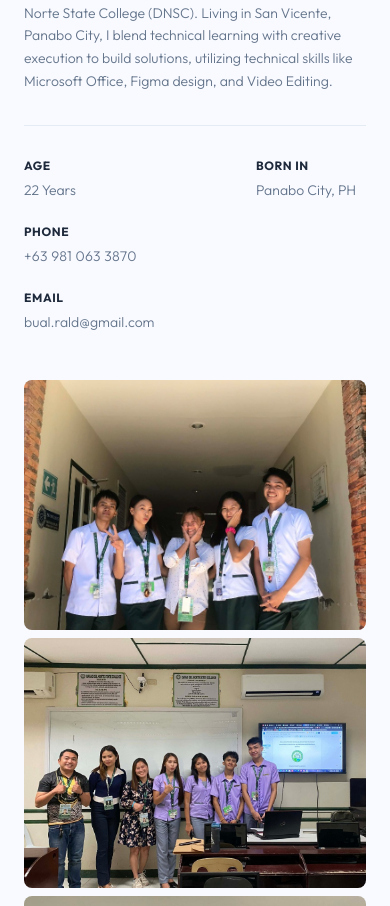
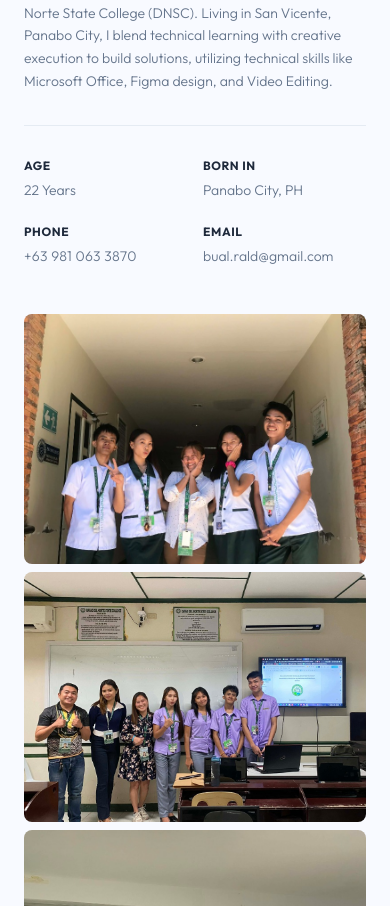
Before and after one commit to Shiwad/geraldbual-portfolio, a React (Vite) app in the folder frontend/: page / in a window 390 px wide. Shown: the part 1560-2466 px from the top of the page. Built offline with nearby package versions, Linux system fonts and the light colour scheme.

Commit message:
fix(frontend): align About info row on mobile while preserving desktop view

```diff
--- a/frontend/src/components/About.jsx
+++ b/frontend/src/components/About.jsx
@@ -48,23 +48,23 @@ export default function About() {
                         Hello there, my full name is Gerald Sumiog Bual. I'm an undergraduate student and a fourth-year Bachelor of Science in Information Systems student at Davao del Norte State College (DNSC). Living in San Vicente, Panabo City, I blend technical learning with creative execution to build solutions, utilizing technical skills like Microsoft Office, Figma design, and Video Editing.
                     </p>
 
-                    {/* Info Row (Larger & Auto-fitting to prevent email wrapping) */}
-                    <div className="flex flex-wrap items-start justify-between gap-y-6 gap-x-8 mt-8 pt-8 border-t border-slate-200/80">
-                        <div className="min-w-[60px]">
+                    {/* Info Row (Grid layout for mobile alignment, original Flexbox for desktop) */}
+                    <div className="grid grid-cols-2 md:flex md:flex-wrap md:items-start md:justify-between gap-y-6 gap-x-4 md:gap-x-8 mt-8 pt-8 border-t border-slate-200/80">
+                        <div className="min-w-0 md:min-w-[60px]">
                             <h4 className="text-xs font-bold text-slate-800 tracking-wider uppercase">Age</h4>
                             <p className="text-sm md:text-base text-slate-500 mt-1.5 font-light">22 Years</p>
                         </div>
-                        <div className="min-w-[110px]">
+                        <div className="min-w-0 md:min-w-[110px]">
                             <h4 className="text-xs font-bold text-slate-800 tracking-wider uppercase">Born In</h4>
                             <p className="text-sm md:text-base text-slate-500 mt-1.5 font-light">Panabo City, PH</p>
                         </div>
-                        <div className="min-w-[140px]">
+                        <div className="min-w-0 md:min-w-[140px]">
                             <h4 className="text-xs font-bold text-slate-800 tracking-wider uppercase">Phone</h4>
                             <p className="text-sm md:text-base text-slate-500 mt-1.5 font-light tracking-wide">+63 981 063 3870</p>
                         </div>
-                        <div className="min-w-[180px]">
+                        <div className="min-w-0 md:min-w-[180px]">
                             <h4 className="text-xs font-bold text-slate-800 tracking-wider uppercase">Email</h4>
-                            <p className="text-sm md:text-base text-slate-500 mt-1.5 font-light">bual.rald@gmail.com</p>
+                            <p className="text-sm md:text-base text-slate-500 mt-1.5 font-light break-all md:break-normal">bual.rald@gmail.com</p>
                         </div>
                     </div>
                 </div>
```
